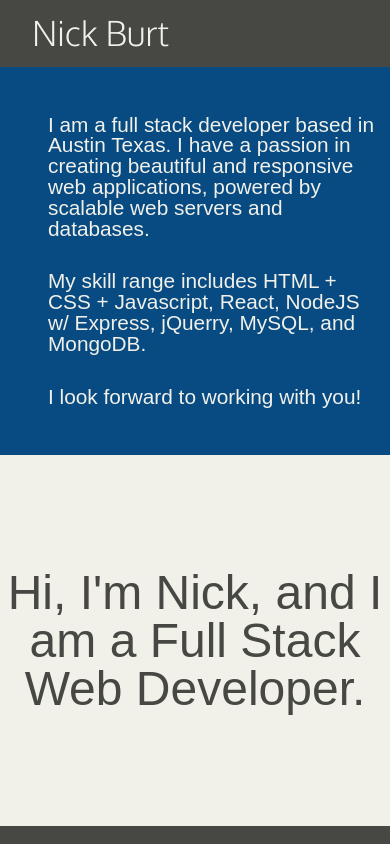
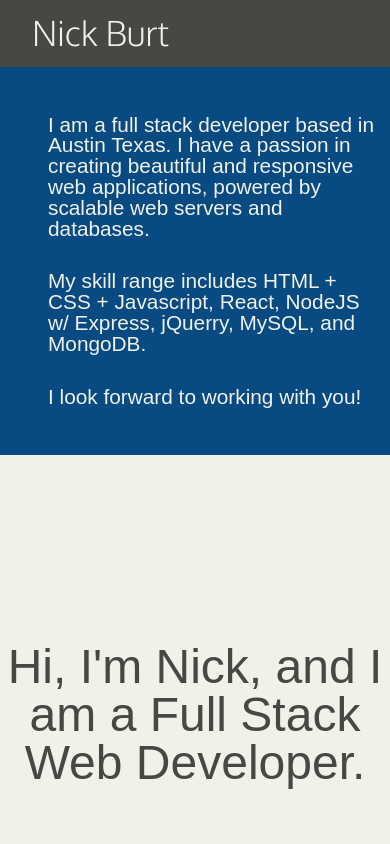
Before and after one commit to nbur4556/react-portfolio, a React (Create React App) app: page / in a window 390 px wide. Shown: the top 844 px of the page. Built offline with nearby package versions, Linux system fonts and the light colour scheme; a web font is replaced by a local one.

Commit message:
fix: remove set height of about page, allows resizing with smaller screens

```diff
--- a/src/stylesheets/about-me-responsive.css
+++ b/src/stylesheets/about-me-responsive.css
@@ -1,9 +1,9 @@
 @media only screen and (max-width: 1100px){
     .about-page{
         grid-template-columns: 1fr;
-        grid-template-rows: 1fr 2fr;
+        grid-template-rows: 3fr 4fr;
 
-        height: 90vh;
+        min-height: 90vh;
     }
 
     .image-container{
```
